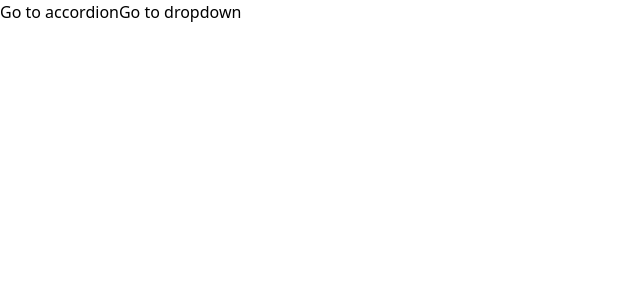
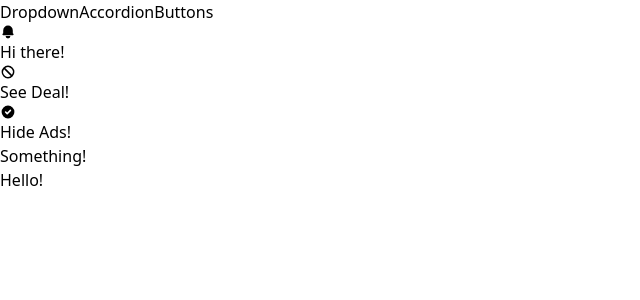
Before and after one commit to wali55/comps, a React (Vite) app: page /buttons in a window 1280 px wide. Shown: the top 300 px of the page, without its empty margins (0-640 px from the left). Built offline with nearby package versions, Linux system fonts and the light colour scheme.

Commit message:
Sidebar component

```diff
--- a/src/App.jsx
+++ b/src/App.jsx
@@ -1,20 +1,23 @@
-import Link from "./components/Link";
+import Sidebar from './components/Sidebar';
 import Route from './components/Route';
 import AccordionPage from './pages/AccordionPage';
 import DropdownPage from './pages/DropdownPage';
+import ButtonPage from './pages/ButtonPage';
 
 function App() {
 
     return(
-        <div>
-            <Link to="/accordion">Go to accordion</Link>
-            <Link to="/dropdown">Go to dropdown</Link>
-            <div>
+        <div className="container mx-auto grid grid-cols-6 gap-4 mt-4">
+            <Sidebar />
+            <div className="col-span-5">
                 <Route path="/accordion">
                     <AccordionPage />
                 </Route>
-                <Route path="/dropdown">
+                <Route path="/">
                     <DropdownPage />
+                </Route>
+                <Route path="/buttons">
+                    <ButtonPage />
                 </Route>
             </div>
         </div>
--- /dev/null
+++ b/src/components/Sidebar.jsx
@@ -0,0 +1,23 @@
+import Link from './Link';
+
+function Sidebar() {
+    const links = [
+        { label: 'Dropdown', path: '/' },
+        { label: 'Accordion', path: '/accordion' },
+        { label: 'Buttons', path: '/buttons' }
+    ];
+
+    const renderedLinks = links.map((link) => {
+        return(
+            <Link key={link.label} to={link.path}>{link.label}</Link>
+        );
+    });
+
+    return(
+        <div className="sticky top-0 flex flex-col">
+            {renderedLinks}
+        </div>
+    );
+}
+
+export default Sidebar;
```
